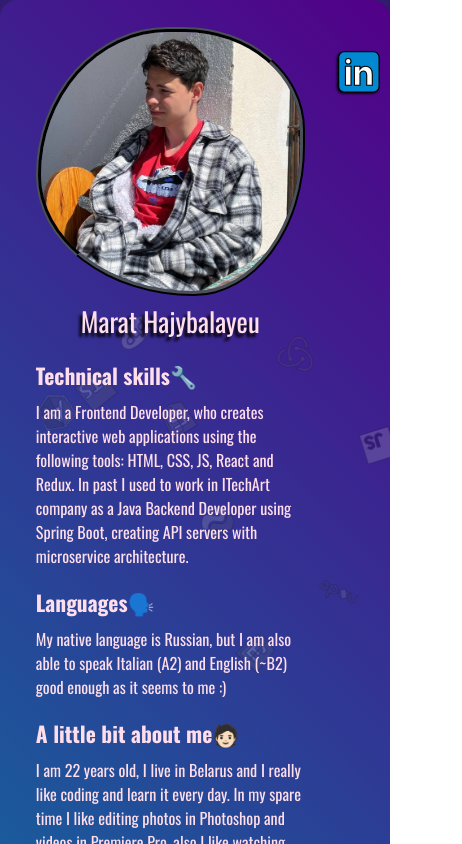
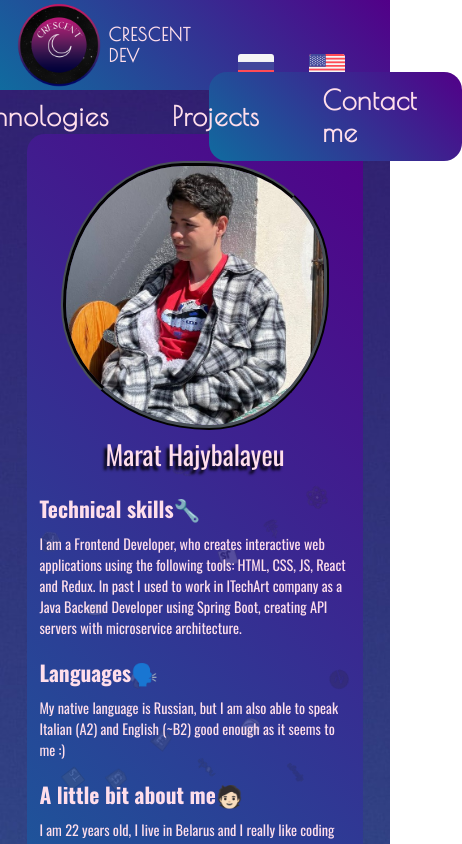
Before and after one commit to Crescent17/cv, a React (Vite) app: page / in a window 390 px wide. Shown: the top 844 px of the page, 462 px wide, since content can reach past the window. Built offline with nearby package versions, Linux system fonts and the light colour scheme.

Commit message:
now Header is a component which will include Logo, Navigation and Open Navigation Menu components, add media queries for it to resize fonts and margins. create state to track if navigation menu is opened and create ref for nav element

```diff
--- a/src/components/layout/Header.jsx
+++ b/src/components/layout/Header.jsx
@@ -1,45 +1,74 @@
 import styled from "styled-components";
-import Avatar from "../avatar/Avatar.jsx";
-import SocialMedia from "../socialMedia/SocialMedia.jsx";
-import TextContent from "../textContent/TextContent.jsx";
-import AnimatedBackground from "../animatedBackground/AnimatedBackground.jsx";
+import {styleVariables} from "../../util/styleVariables.js";
+import Navigation from "./Navigation.jsx";
+import {useRef, useState} from "react";
+import Logo from "../logo/LogoContainer.jsx";
 
-const HeaderStyled = styled.main`
-  max-width: 120rem;
-  padding: 3rem 4rem;
-  background-image: linear-gradient(225deg, #520088 0%, #106b9f 100%);
-  border-radius: 2rem;
-  display: grid;
-  grid-template-columns: 2fr 1fr;
-  grid-template-rows: 1fr auto;
-  margin: 0 auto 30rem;
-  font-size: 1.8rem;
+const HeaderStyled = styled.header`
+  background-image: ${styleVariables.colors.gradient};
+  margin: 3rem auto 10rem;
+  padding: 5rem;
+  width: ${props => props.$headerInView || props.$headerInView === undefined ? '70%' : '100%'};
+  max-height: 4rem;
+  border-radius: ${props => props.$headerInView || props.$headerInView === undefined ? '2rem' : 0};
+  display: flex;
   color: #ffdeeb;
-  z-index: 2;
-  overflow: hidden;
-  position: relative;
-  animation: show 1.5s normal;
+  font-family: 'Poiret One', sans-serif;
+  z-index: 100;
+  position: ${props => props.$headerInView || 'sticky'};
+  top: ${props => props.$headerInView || 0};
+  font-size: 3rem;
+  font-weight: bold;
+  letter-spacing: .1rem;
+  justify-content: space-between;
 
-  @keyframes show {
-    0% {
-      transform: translateX(100%);
-    }
-    80% {
-      transform: translateX(-10%);
-    }
-    100% {
-      transform: translateX(0);
-    }
+  @media (max-width: 95rem) {
+    font-size: 2.5rem;
+  }
+  @media (max-width: 86rem) {
+    font-size: 2rem;
+  }
+  @media (max-width: 74rem) {
+    padding: 5rem 1.6rem;
+  }
+  @media (max-width: 57rem) {
+    width: 100%;
+    border-radius: 0;
+    margin: 0 auto 5rem;
   }
 `
 
-export default function Header({refFn}) {
+const OpenMenu = styled.svg`
+  display: none;
+  cursor: pointer;
+  fill: #fff;
+  width: 4rem;
+  height: 4rem;
+  align-self: center;
+  z-index: ${props => props.$menuIsOpened ? 0 : 500};
+  @media (max-width: 46rem) {
+    display: inline-block;
+    margin-right: 1rem;
+    position: ${props => props.$menuIsOpened ? 'sticky' : 'static'};
+  }
+`
+
+export default function Header({headerInView, setLocale, techSection, projectSection, footer}) {
+    const navElement = useRef()
+    const [menuIsOpened, setMenuIsOpened] = useState(false)
     return (
-        <HeaderStyled ref={refFn}>
-            <AnimatedBackground/>
-            <TextContent/>
-            <Avatar/>
-            <SocialMedia iconSize={70}/>
+        <HeaderStyled $headerInView={headerInView} ref={navElement}>
+            <Logo setLocale={setLocale}/>
+            <Navigation navElement={navElement} techSection={techSection} projectSection={projectSection}
+                        footer={footer} menuIsOpened={menuIsOpened} setMenuIsOpened={setMenuIsOpened}/>
+                <OpenMenu $menuIsOpened={menuIsOpened} onClick={() => setMenuIsOpened(!menuIsOpened)}
+                      xmlns="http://www.w3.org/2000/svg"
+                      x="0px"
+                      y="0px" width="100" height="100"
+                      viewBox="0 0 50 50">
+                    <path
+                        d="M 0 9 L 0 11 L 50 11 L 50 9 Z M 0 24 L 0 26 L 50 26 L 50 24 Z M 0 39 L 0 41 L 50 41 L 50 39 Z"></path>
+                </OpenMenu>
         </HeaderStyled>
     )
 }
```
